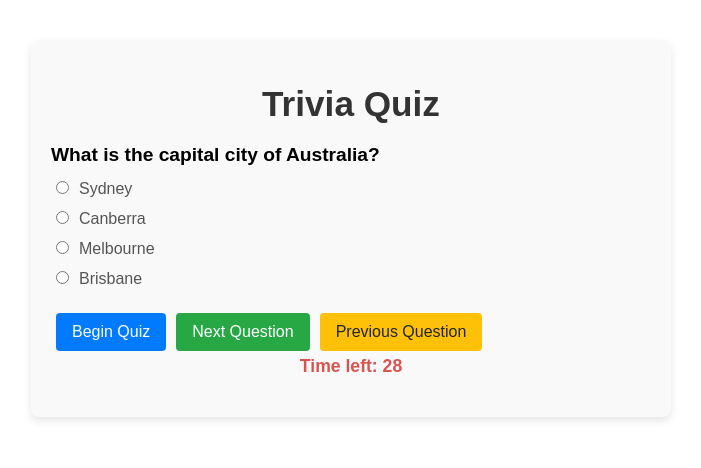
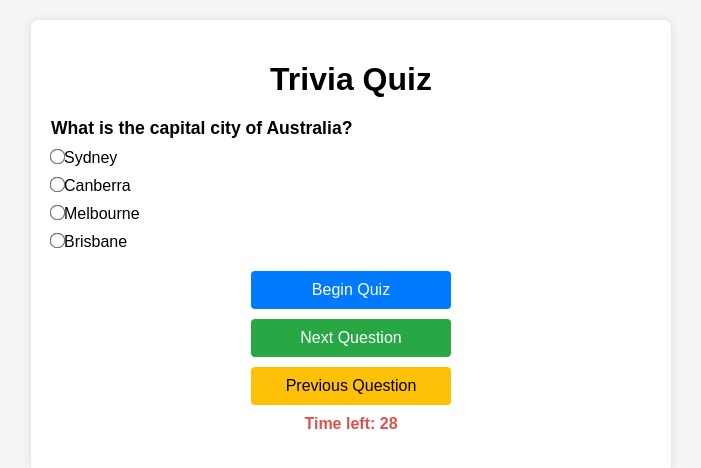
Before and after one commit to ChrisReynolds0508/trivia-quiz, a plain HTML site: page index.html in a window 1280 px wide. Both pictures are taken after a click on the button "Begin Quiz". Shown: the whole page, without its empty margins (289-990 px from the left). Drawn offline with Linux system fonts and the light colour scheme.

Commit message:
added basic styling and added previous question button logic

```diff
--- a/javascript/clickevents.js
+++ b/javascript/clickevents.js
@@ -1,7 +1,7 @@
 import elements from "./ui.js";
 import { sampleQuestions } from "./samplequestions.js"
 
-let currentQuestionIndex = 0;
+let currentQuestionIndex = 0;//tracks what question index the user is on
 const userAnswers = [];
 let timerInterval;
 let timeRemaining = 30;
@@ -25,6 +25,10 @@ function showQuestion(index){
     radio.type = 'radio';
     radio.name = 'quizOption';
     radio.value = i;
+
+    if(userAnswers[index] === i){
+        radio.checked = true;
+    }
 
     label.appendChild(radio);
     label.appendChild(document.createTextNode(option));
@@ -102,5 +106,13 @@ elements.nextButton.addEventListener('click', () => {
     }
 });
 
+elements.previousQuestion.addEventListener('click', () => {
+    if(currentQuestionIndex > 0){
+        currentQuestionIndex--;
+        showQuestion(currentQuestionIndex)
+    }
+
+})
+
 
 export default 'clickevents.js';
--- a/style.css
+++ b/style.css
@@ -1,56 +1,74 @@
-/* Container and layout */
+/* Base styles */
+body {
+  font-family: Arial, sans-serif;
+  background-color: #f5f5f5;
+  margin: 0;
+  padding: 20px;
+}
+
+/* Center the app on the page */
 .container {
   max-width: 600px;
-  margin: 40px auto;
+  margin: 0 auto;
   padding: 20px;
-  font-family: Arial, sans-serif;
-  background-color: #f9f9f9;
+  background-color: white;
   border-radius: 8px;
-  box-shadow: 0 4px 8px rgba(0,0,0,0.1);
+  box-shadow: 0 0 10px rgba(0, 0, 0, 0.1);
 }
 
 /* Heading */
 .heading {
   text-align: center;
-  font-size: 2.2rem;
-  color: #333;
   margin-bottom: 20px;
 }
 
-/* Questions area */
-.questions {
+/* Timer */
+.timer {
+  text-align: center;
+  font-weight: bold;
+  color: #d9534f;
   margin-bottom: 20px;
 }
 
+/* Question */
 .questions p {
+  font-size: 1.1rem;
   font-weight: bold;
-  font-size: 1.2rem;
-  margin-bottom: 12px;
+  margin-bottom: 10px;
 }
 
-/* Answer options */
+/* Options */
 .questions label {
-  display: block;
+  display: flex;
+  align-items: center;
   margin-bottom: 10px;
+  gap: 10px;
   cursor: pointer;
-  font-size: 1rem;
-  color: #555;
 }
 
 .questions input[type="radio"] {
-  margin-right: 10px;
-  cursor: pointer;
+  transform: scale(1.2);
+  margin: 0;
+}
+
+/* Score */
+.score {
+  text-align: center;
+  font-weight: bold;
+  margin-top: 20px;
 }
 
 /* Buttons */
 button {
-  padding: 10px 16px;
-  margin: 5px;
+  display: block;
+  width: 200px;
+  margin: 10px auto;
+  padding: 10px;
   font-size: 1rem;
   border: none;
   border-radius: 4px;
   cursor: pointer;
-  transition: background-color 0.3s ease;
+  transition: background-color 0.2s ease;
 }
 
 .beginButton {
@@ -58,55 +76,25 @@ button {
   color: white;
 }
 
-.beginButton:hover {
-  background-color: #0056b3;
-}
-
 .nextButton {
   background-color: #28a745;
   color: white;
+}
+
+.previousQuestion {
+  background-color: #ffc107;
+  color: black;
+}
+
+/* Button hover effects */
+.beginButton:hover {
+  background-color: #0056b3;
 }
 
 .nextButton:hover {
   background-color: #1e7e34;
 }
 
-.previousQuestion {
-  background-color: #ffc107;
-  color: #212529;
+.previousQuestion:hover {
+  background-color: #e0a800;
 }
-
-.previousQuestion:hover {
-  background-color: #d39e00;
-}
-
-/* Score display */
-.score {
-  font-size: 1.2rem;
-  font-weight: bold;
-  margin-top: 15px;
-  text-align: center;
-  color: #444;
-}
-
-/* Timer */
-.timer {
-  font-size: 1.1rem;
-  font-weight: 600;
-  color: #d9534f;
-  text-align: center;
-  margin-bottom: 20px;
-}
-
-/* Responsive */
-@media (max-width: 650px) {
-  .container {
-    margin: 20px 10px;
-    padding: 15px;
-  }
-
-  button {
-    width: 100%;
-    margin: 8px 0;
-  }
-}
```
